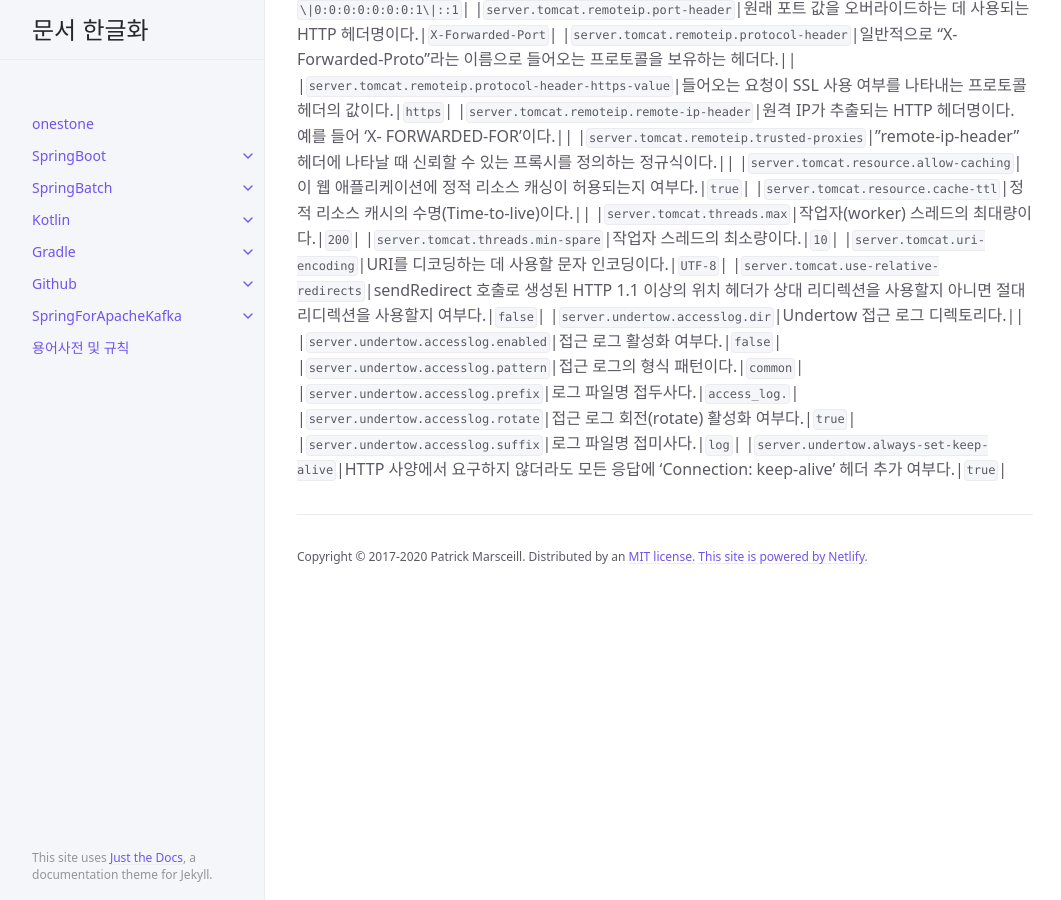
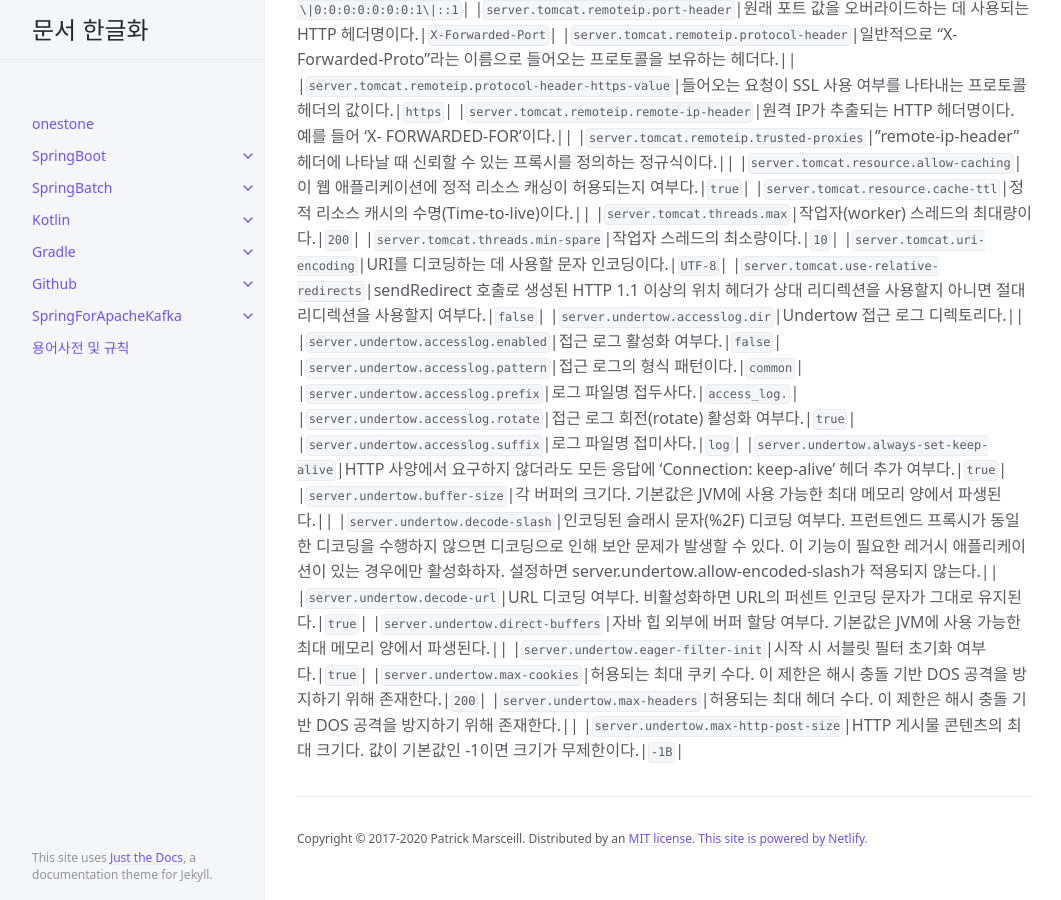
Before and after one commit to onestone9900/onestone9900.github.io, a Jekyll site: the page built from docs/spring_boot/3.1.1/spring_boot/19.appendices.md, in a window 1280 px wide and 900 px high, scrolled down 67404 px. Shown: the whole window, without its empty margins (107-1168 px from the left). Built offline with Jekyll 4.4.1, drawn with Linux system fonts in a browser that asks for light colours.

Commit message:
docs: spring boot - ## .A.11. 서버 프로퍼티(Server Properties)

```diff
--- a/docs/spring_boot/3.1.1/spring_boot/19.appendices.md
+++ b/docs/spring_boot/3.1.1/spring_boot/19.appendices.md
@@ -1211,3 +1211,11 @@ nav_order: 19
 |`server.undertow.accesslog.rotate`|접근 로그 회전(rotate) 활성화 여부다.|`true`|
 |`server.undertow.accesslog.suffix`|로그 파일명 접미사다.|`log`|
 |`server.undertow.always-set-keep-alive`|HTTP 사양에서 요구하지 않더라도 모든 응답에 'Connection: keep-alive' 헤더 추가 여부다.|`true`|
+|`server.undertow.buffer-size`|각 버퍼의 크기다. 기본값은 JVM에 사용 가능한 최대 메모리 양에서 파생된다.||
+|`server.undertow.decode-slash`|인코딩된 슬래시 문자(%2F) 디코딩 여부다. 프런트엔드 프록시가 동일한 디코딩을 수행하지 않으면 디코딩으로 인해 보안 문제가 발생할 수 있다. 이 기능이 필요한 레거시 애플리케이션이 있는 경우에만 활성화하자. 설정하면 server.undertow.allow-encoded-slash가 적용되지 않는다.||
+|`server.undertow.decode-url`|URL 디코딩 여부다. 비활성화하면 URL의 퍼센트 인코딩 문자가 그대로 유지된다.|`true`|
+|`server.undertow.direct-buffers`|자바 힙 외부에 버퍼 할당 여부다. 기본값은 JVM에 사용 가능한 최대 메모리 양에서 파생된다.||
+|`server.undertow.eager-filter-init`|시작 시 서블릿 필터 초기화 여부다.|`true`|
+|`server.undertow.max-cookies`|허용되는 최대 쿠키 수다. 이 제한은 해시 충돌 기반 DOS 공격을 방지하기 위해 존재한다.|`200`|
+|`server.undertow.max-headers`|허용되는 최대 헤더 수다. 이 제한은 해시 충돌 기반 DOS 공격을 방지하기 위해 존재한다.||
+|`server.undertow.max-http-post-size`|HTTP 게시물 콘텐츠의 최대 크기다. 값이 기본값인 -1이면 크기가 무제한이다.|`-1B`|
```
